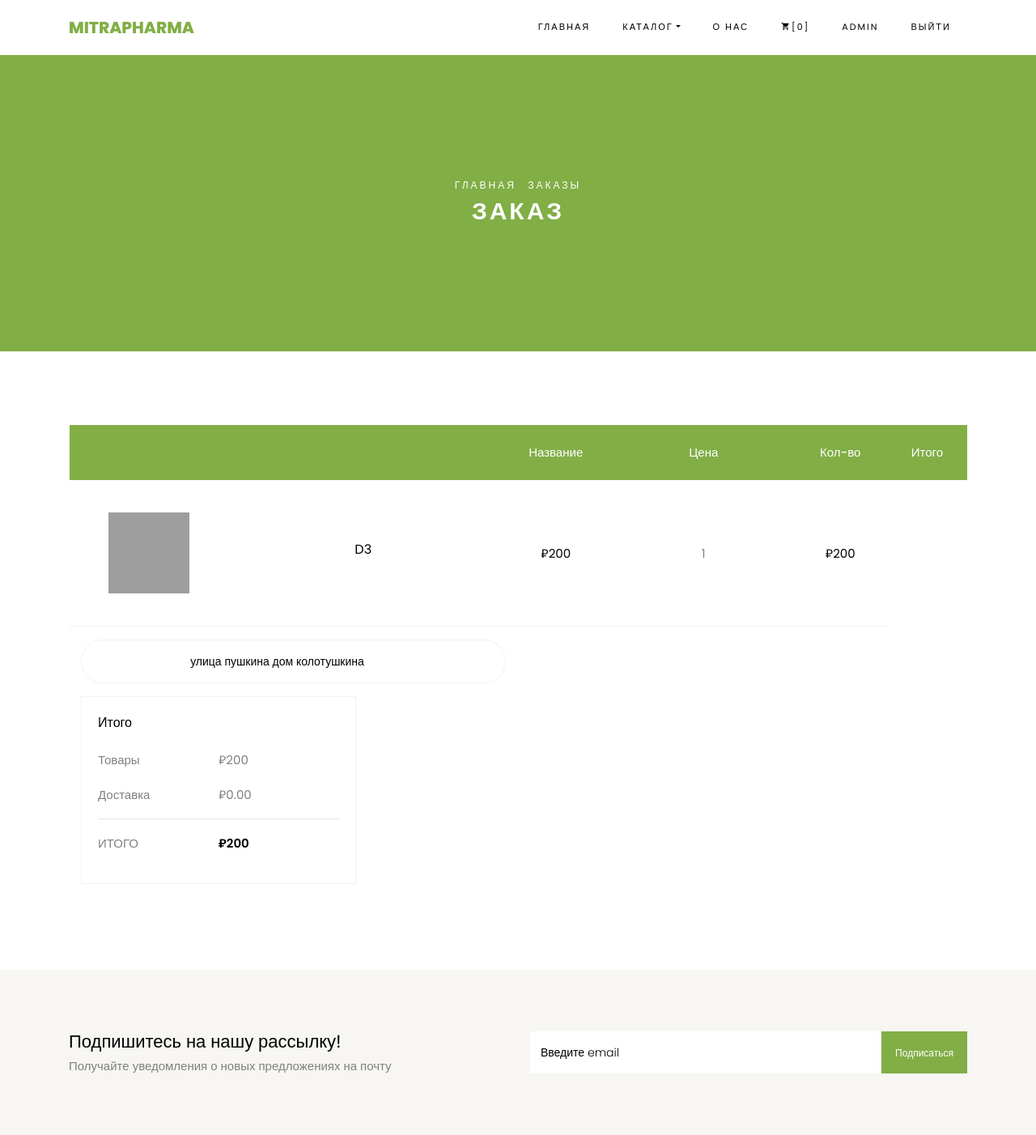
After one commit to OldXrist/pharmacyDjangoProject, a Django app: page /order/detail/1 in a window 1280 px wide. The commit adds this page. Shown: the whole page at 81% size. Run offline with Django 3.2, Linux system fonts and the light colour scheme; a user stored in the database is signed in; data comes from the database, SQL or seed files in the repository; both versions use the stored data as it was after the commit; some libraries are stand-ins or nearby versions; some web fonts are replaced; grey boxes are pictures that could not be loaded.

Commit message:
Account order and order detail

```diff
--- a/account/views.py
+++ b/account/views.py
@@ -1,7 +1,9 @@
 from django.shortcuts import render, redirect
 from django.contrib.auth import authenticate, login, logout
 from django.contrib.auth.forms import UserCreationForm, AuthenticationForm
-from .forms import  MyUserCreationForm
+from .forms import MyUserCreationForm
+from user.models import UserDetail
+
 
 def signup(request):
     if request.user.is_authenticated:
@@ -10,7 +12,9 @@ def signup(request):
         form = MyUserCreationForm(request.POST)
         if form.is_valid():
             user = form.save(commit=False)
+            user_detail, created = UserDetail.objects.get_or_create(user=request.user)
             user.save()
+            user_detail.save()
             username = form.cleaned_data.get('username')
             login(request, user)
             return redirect('/')
--- a/order/urls.py
+++ b/order/urls.py
@@ -4,4 +4,6 @@ from . import views
 
 urlpatterns = [
     path('create/', views.order_create, name='order_create'),
+    path('list/', views.order_list, name="order_list"),
+    path('detail/<int:order_id>', views.order_detail, name="order_detail"),
 ]
--- a/order/views.py
+++ b/order/views.py
@@ -26,7 +26,12 @@ def order_create(request):
 
 
 def order_detail(request, order_id):
-    cart_items = Cart.objects.filter(user=request.user)
-    order = Order.objects.filter(user=request.user)[0]
-    total_price = sum(item.product.price * item.quantity for item in cart_items)
-    return render(request, 'order.html', {'cart_items': cart_items, 'total_price': total_price, 'order': order})
+    order = Order.objects.get(user=request.user, id=order_id)
+    detail = OrderDetail.objects.filter(order=order)
+    total_price = sum(item.product.price * item.quantity for item in detail)
+    return render(request, 'order/detail.html', {'detail': detail, 'order': order, 'total_price': total_price})
+
+
+def order_list(request):
+    orders = Order.objects.filter(user=request.user)
+    return render(request, 'order/orders.html', {"orders": orders})
--- a/templates/base/navbar.html
+++ b/templates/base/navbar.html
@@ -19,7 +19,7 @@
         <!--li class="nav-item"><a href="{% url 'contact' %}" class="nav-link">Контакты</a></li-->
         <li class="nav-item cta cta-colored"><a href="{% url 'cart' %}" class="nav-link"><span class="icon-shopping_cart"></span>[0]</a></li>
         {% if request.user.is_authenticated %}
-        <li class="nav-item"><a href="{% url 'signout' %}" class="nav-link">{{ user }}</a></li>
+        <li class="nav-item"><a href="{% url 'account' %}" class="nav-link">{{ user }}</a></li>
         <li class="nav-item"><a href="{% url 'signout' %}" class="nav-link">Выйти</a></li>
         {% else %}
         <li class="nav-item"><a href="{% url 'signin' %}" class="nav-link">Войти</a></li>
--- /dev/null
+++ b/templates/order/detail.html
@@ -0,0 +1,102 @@
+{% extends 'base/base.html' %}
+{% load static %}
+
+{% block content %}
+    <div class="hero-wrap hero-bread" style="background-image: url({% static 'images/bg_1.jpg' %});">
+      <div class="container">
+        <div class="row no-gutters slider-text align-items-center justify-content-center">
+          <div class="col-md-9 ftco-animate text-center">
+          	<p class="breadcrumbs"><span class="mr-2"><a href="{% url 'home' %}">Главная</a></span> <span>Заказы</span></p>
+            <h1 class="mb-0 bread">Заказ</h1>
+          </div>
+        </div>
+      </div>
+    </div>
+
+    <section class="ftco-section ftco-cart">
+			<form method="post" action="#" class="container">
+				{% csrf_token %}
+                <div class="row">
+    			<div class="col-md-12 ftco-animate">
+    				<div class="cart-list">
+	    				<table class="table" >
+						    <thead class="thead-primary">
+						      <tr class="text-center">
+						        <th>&nbsp;</th>
+						        <th>&nbsp;</th>
+						        <th>Название</th>
+						        <th>Цена</th>
+						        <th>Кол-во</th>
+						        <th>Итого</th>
+						      </tr>
+						    </thead>
+						    <tbody>
+						      <tr class="text-center">
+                                  {% for det in detail %}
+                                    <td class="image-prod"><img src="{{ det.product.photo.url }}" class="img"/></td>
+
+                                    <td class="product-name">
+                                        <h3>{{ det.product.name }}</h3>
+                                    </td>
+
+                                    <td class="price">₽{{ det.product.price }}</td>
+
+                                      <td class="quantity">{{ det.quantity }}</td>
+
+
+                                    <td class="total">₽{{ order.total }}</td>
+                                  </tr><!-- END TR-->
+                              {% endfor %}
+						    </tbody>
+						  </table>
+					  </div>
+    			</div>
+    		</div>
+            <div class="col-md-6 d-flex align-items-center">
+            <div class="subscribe-form">
+                <div class="form-group d-flex">
+                    <input name="address" type="text" class="form-control" value="{{ order.address }}" readonly disabled/>
+                </div>
+            </div>
+          </div>
+    			<div class="col-lg-4 mt-3 cart-wrap ftco-animate">
+    				<div class="cart-total mb-3">
+    					<h3>Итого</h3>
+    					<p class="d-flex">
+    						<span>Товары</span>
+    						<span>₽{{ total_price }}</span>
+    					</p>
+    					<p class="d-flex">
+    						<span>Доставка</span>
+    						<span>₽0.00</span>
+    					</p>
+    					<hr>
+    					<p class="d-flex total-price">
+    						<span>Итого</span>
+    						<span>₽{{ total_price }}</span>
+    					</p>
+    				</div>
+    			</div>
+    		</form>
+		</section>
+
+		<section class="ftco-section ftco-no-pt ftco-no-pb py-5 bg-light">
+      <div class="container py-4">
+        <div class="row d-flex justify-content-center py-5">
+          <div class="col-md-6">
+          	<h2 style="font-size: 22px;" class="mb-0">Подпишитесь на нашу рассылку!</h2>
+          	<span>Получайте уведомления о новых предложениях на почту</span>
+          </div>
+          <div class="col-md-6 d-flex align-items-center">
+            <form action="#" class="subscribe-form">
+              <div class="form-group d-flex">
+                <input type="text" class="form-control" placeholder="Введите email">
+                <input type="submit" value="Подписаться" class="submit px-3">
+              </div>
+            </form>
+          </div>
+        </div>
+      </div>
+    </section>
+
+{% endblock %}
```
Also changed, not shown: templates/order/orders.html (added, +51 -0 lines), templates/user/account.html (added, +152 -0 lines), user/models.py (+5 -5 lines), user/views.py (+15 -1 lines), db.sqlite3.
